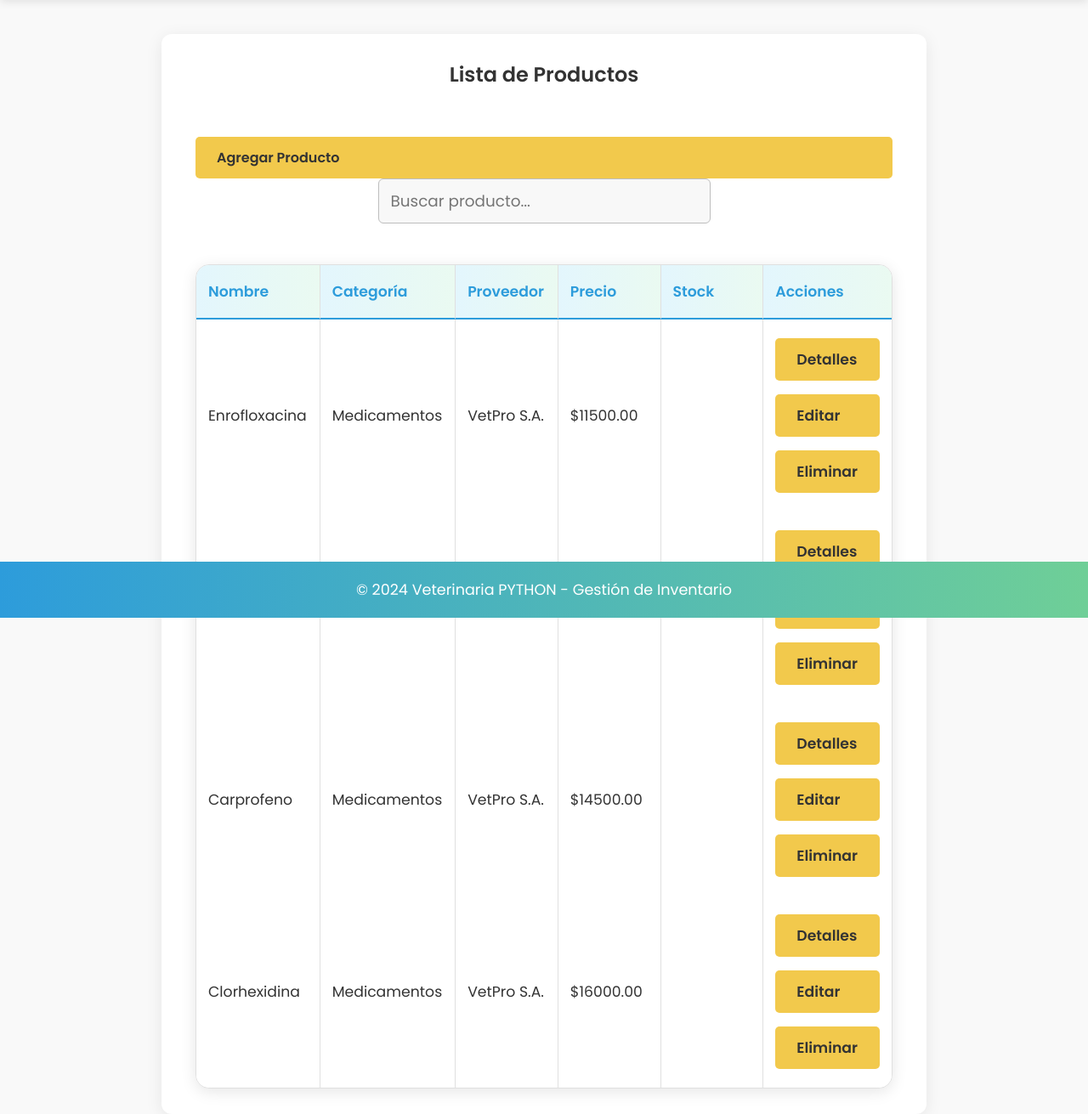
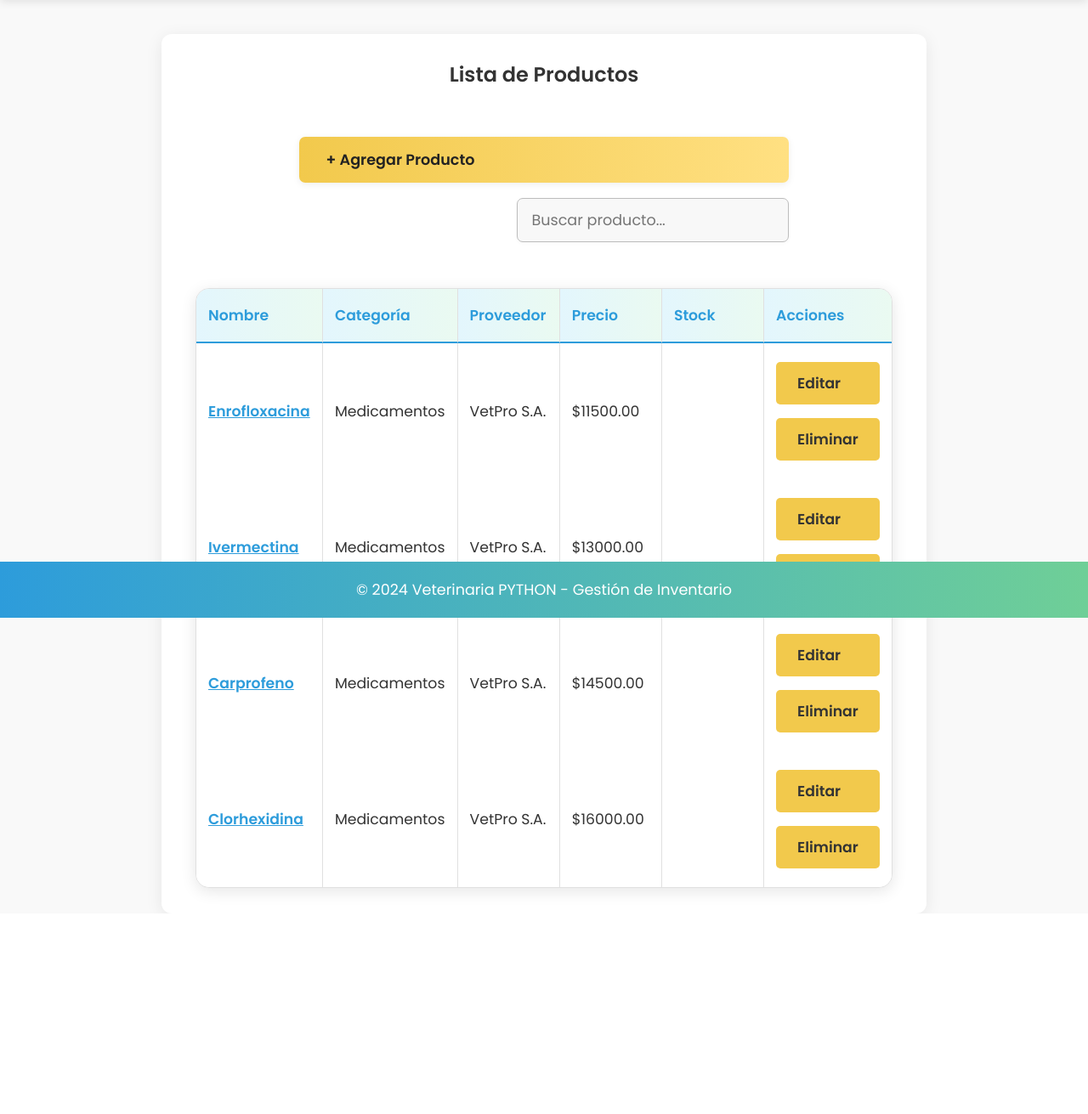
Before and after one commit to yruedahu/veterinaria_frameworks, a Django app: page /inventory/products/ in a window 1280 px wide. Shown: the part 73-1384 px from the top of the page at 85% size. After the commit the page ends 1148 px from the top, so only its background shows below. Run offline with Django 5.2, Linux system fonts and the light colour scheme; data comes from the database, SQL or seed files in the repository; data that the repository does not hold is empty.

Commit message:
Fix stiles

```diff
--- a/apps/veterinary_inventory/templates/veterinary_inventory/product/product_list.html
+++ b/apps/veterinary_inventory/templates/veterinary_inventory/product/product_list.html
@@ -1,10 +1,12 @@
 {% extends 'veterinary_inventory/base.html' %}
 {% block content %}
 <h2>Lista de Productos</h2>
-<a href="{% url 'product_create' %}" class="btn">Agregar Producto</a>
-<form method="get" class="search-form" id="product-search-form" autocomplete="off">
-    <input type="text" name="q" id="product-search-input" placeholder="Buscar producto..." value="{{ request.GET.q }}">
-</form>
+<div class="product-list-header">
+    <a href="{% url 'product_create' %}" class="btn btn-add-product">+ Agregar Producto</a>
+    <form method="get" class="search-form" id="product-search-form" autocomplete="off">
+        <input type="text" name="q" id="product-search-input" placeholder="Buscar producto..." value="{{ request.GET.q }}">
+    </form>
+</div>
 <table class="table" id="product-table">
     <thead>
         <tr>
@@ -19,13 +21,14 @@
     <tbody>
         {% for product in products %}
         <tr {% if product.stock.is_low_stock %}class="low-stock"{% endif %}>
-            <td class="product-name">{{ product.name }}</td>
+            <td class="product-name">
+                <a href="{% url 'product_detail' product.pk %}" class="product-link">{{ product.name }}</a>
+            </td>
             <td class="product-category">{{ product.category.name }}</td>
             <td class="product-supplier">{{ product.supplier.name }}</td>
             <td>${{ product.price }}</td>
             <td>{{ product.stock.quantity }}</td>
             <td style="display: flex; flex-direction: column; gap: 8px;">
-                <a href="{% url 'product_detail' product.pk %}" class="btn btn-sm btn-info">Detalles</a>
                 <a href="{% url 'product_edit' product.pk %}" class="btn btn-sm">Editar</a>
                 <a href="{% url 'product_delete' product.pk %}" class="btn btn-sm btn-danger">Eliminar</a>
                 {% if product.stock.is_low_stock %}
@@ -62,4 +65,74 @@ searchInput.addEventListener('input', function() {
     });
 });
 </script>
+<style>
+.product-list-header {
+    display: flex;
+    flex-wrap: wrap;
+    align-items: center;
+    justify-content: space-between;
+    gap: 18px;
+    margin-bottom: 24px;
+}
+.btn-add-product {
+    background: linear-gradient(to right, #F2C94C, #ffe082);
+    color: #222;
+    font-weight: 700;
+    font-size: 1.1em;
+    border: none;
+    border-radius: 7px;
+    padding: 14px 32px;
+    box-shadow: 0 2px 8px rgba(0,0,0,0.07);
+    transition: background 0.2s, transform 0.2s;
+    margin-bottom: 0;
+    margin-right: 0;
+}
+.btn-add-product:hover {
+    background: linear-gradient(to right, #ffe082, #F2C94C);
+    color: #111;
+    transform: translateY(-2px) scale(1.04);
+}
+.search-form {
+    flex: 1 1 300px;
+    display: flex;
+    justify-content: flex-end;
+}
+.search-form input[type="text"] {
+    width: 100%;
+    max-width: 320px;
+    font-size: 1.1em;
+    padding: 12px 16px;
+    border-radius: 7px;
+    border: 1.5px solid #bdbdbd;
+    background: #f8f8f8;
+    margin: 0;
+    box-shadow: 0 1px 4px rgba(0,0,0,0.04);
+}
+@media (max-width: 700px) {
+    .product-list-header {
+        flex-direction: column;
+        align-items: stretch;
+        gap: 10px;
+    }
+    .btn-add-product {
+        width: 100%;
+        font-size: 1em;
+        padding: 12px 0;
+    }
+    .search-form input[type="text"] {
+        max-width: 100%;
+    }
+}
+.product-link {
+    color: #2D9CDB;
+    font-weight: 600;
+    text-decoration: underline;
+    cursor: pointer;
+    transition: color 0.2s;
+}
+.product-link:hover {
+    color: #2186b5;
+    text-decoration: underline;
+}
+</style>
 {% endblock %}
```
